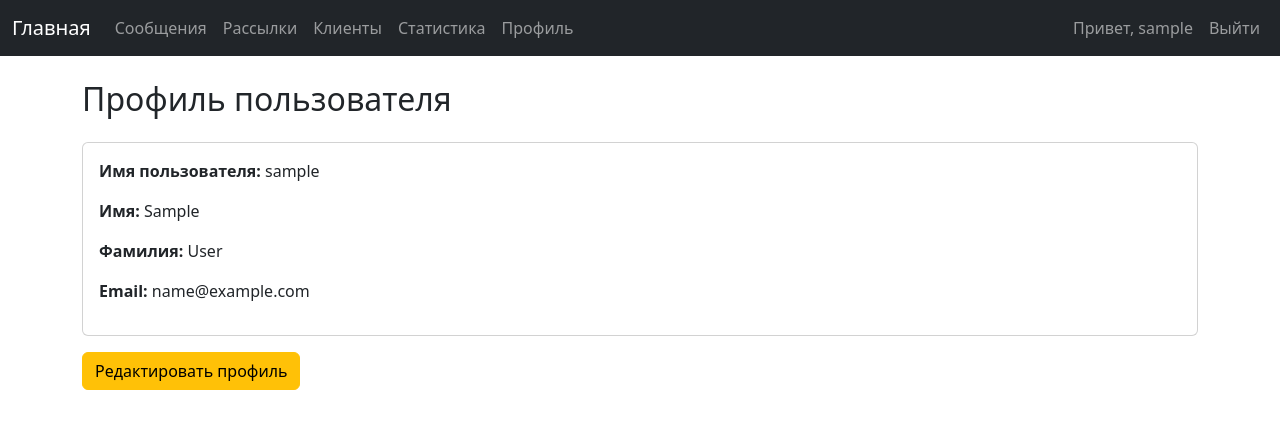
After one commit to black-sun-spb/Course_Work_7, a Django app: page /users/profile/ in a window 1280 px wide. The commit adds this page. Shown: the top 429 px of the page. Run offline with Django 5.2, Linux system fonts and the light colour scheme; the visitor is signed in with stand-in values (Sample User, id 1).

Commit message:
обавлены шаблоны и ссылки для просмотра и редактирования профиля пользователя

```diff
--- a/core/templates/dashboard.html
+++ b/core/templates/dashboard.html
@@ -78,8 +78,10 @@
     </div>
 </div>
 
-<div class="mt-4 d-flex gap-2">
+<div class="mt-4 d-flex gap-2 flex-wrap">
     <a href="{% url 'mailings:create' %}" class="btn btn-primary btn-lg">Создать рассылку</a>
     <a href="{% url 'clients:create' %}" class="btn btn-secondary btn-lg">Добавить получателя</a>
+    <a href="{% url 'users:profile_view' %}" class="btn btn-info btn-lg">Просмотр профиля</a>
+    <a href="{% url 'users:profile_edit' %}" class="btn btn-warning btn-lg">Редактировать профиль</a>
 </div>
 {% endblock %}
--- a/templates/base.html
+++ b/templates/base.html
@@ -26,6 +26,9 @@
                     </li>
                     <li class="nav-item">
                         <a class="nav-link" href="{% url 'mailings:statistics' %}">Статистика</a>
+                    </li>
+                    <li class="nav-item">
+                        <a class="nav-link" href="{% url 'users:profile_view' %}">Профиль</a>
                     </li>
                 {% endif %}
             </ul>
--- /dev/null
+++ b/users/templates/users/profile.html
@@ -0,0 +1,17 @@
+{% extends 'base.html' %}
+{% block title %}Профиль{% endblock %}
+
+{% block content %}
+<h2 class="mb-4">Профиль пользователя</h2>
+
+<div class="card mb-3">
+    <div class="card-body">
+        <p><strong>Имя пользователя:</strong> {{ user.username }}</p>
+        <p><strong>Имя:</strong> {{ user.first_name }}</p>
+        <p><strong>Фамилия:</strong> {{ user.last_name }}</p>
+        <p><strong>Email:</strong> {{ user.email }}</p>
+    </div>
+</div>
+
+<a href="{% url 'users:profile_edit' %}" class="btn btn-warning">Редактировать профиль</a>
+{% endblock %}
--- a/users/urls.py
+++ b/users/urls.py
@@ -8,6 +8,6 @@ urlpatterns = [
     path('activate/<uidb64>/<token>/', views.activate, name='activate'),
     path('login/', views.login_view, name='login'),
     path('logout/', views.logout_view, name='logout'),
-    path('profile/', views.profile_view, name='profile'),
+    path('profile/', views.profile_view, name='profile_view'),
     path('profile/edit/', views.profile_edit, name='profile_edit'),
 ]
```
Also changed, not shown: users/templates/users/profile_edit.html (added, +25 -0 lines).
